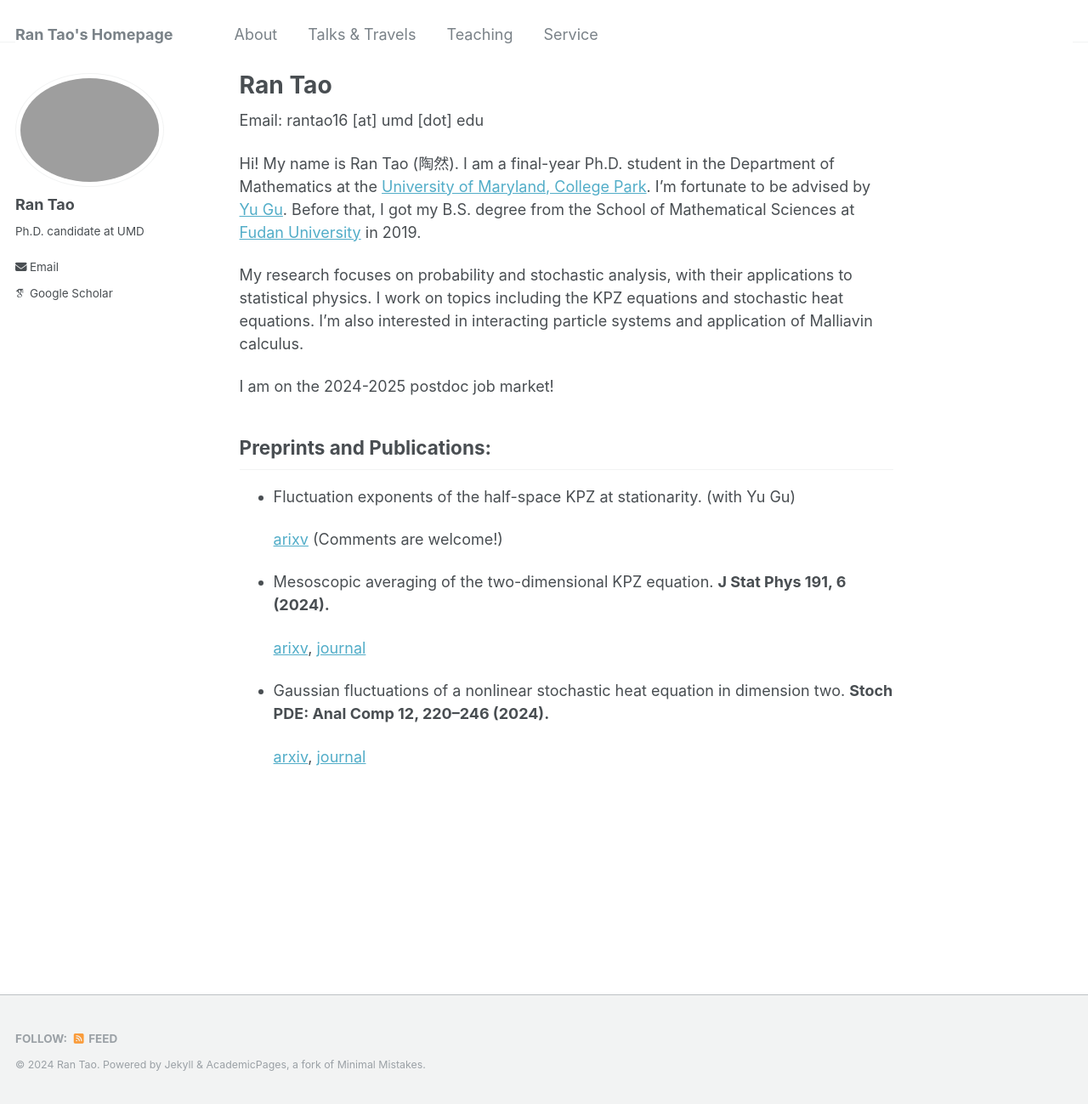
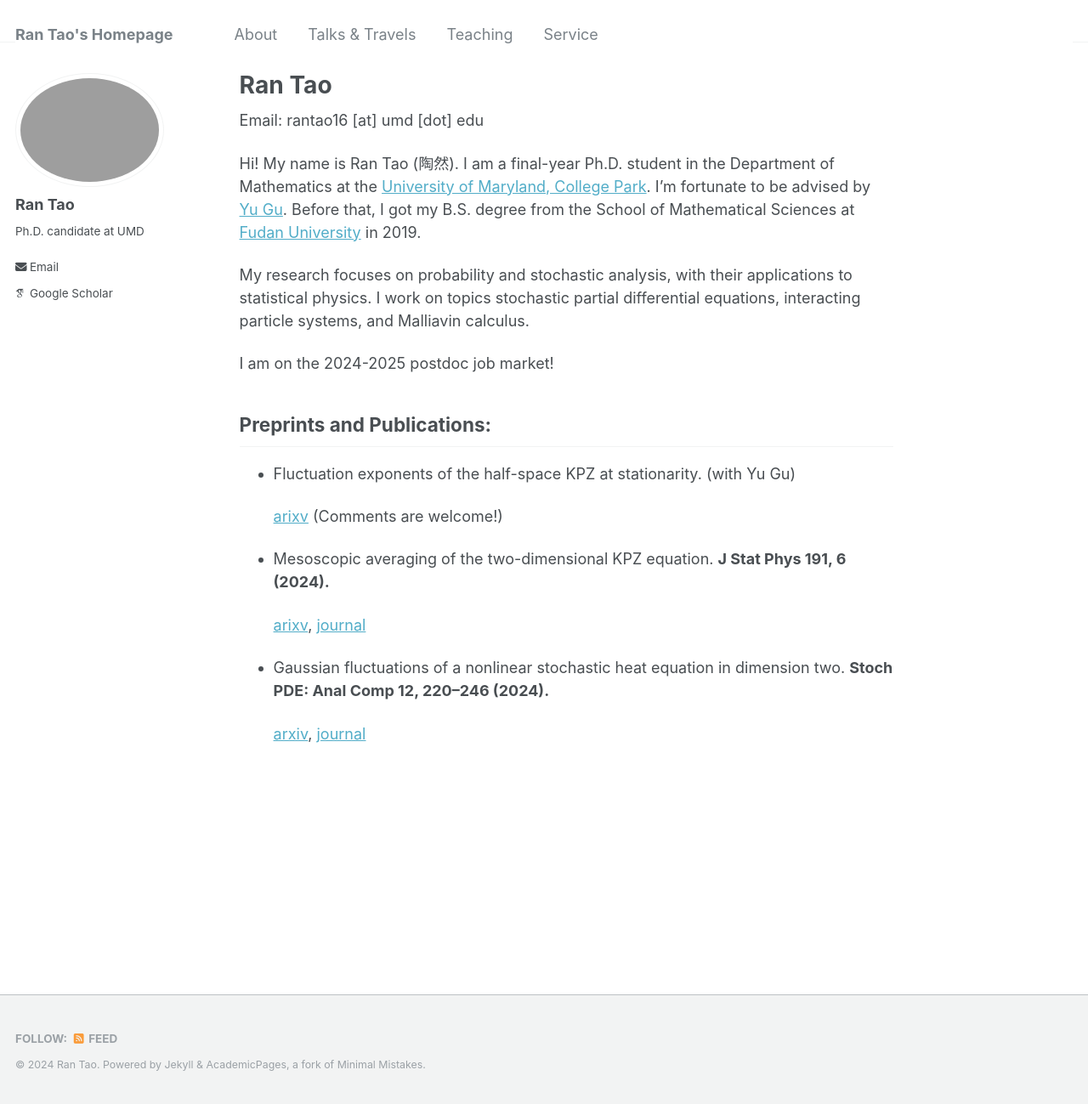
Before and after one commit to rantao16/rantao16.github.io, a Jekyll site: the page built from _pages/about.md, in a window 1280 px wide and 1299 px high. Shown: the whole window at 85% size. Built offline with Jekyll 4.4.1, drawn with Linux system fonts in a browser that asks for light colours; some web fonts are replaced.

Commit message:
Update about.md

```diff
--- a/_pages/about.md
+++ b/_pages/about.md
@@ -10,7 +10,7 @@ Email: rantao16 [at] umd [dot] edu
 
 Hi! My name is Ran Tao (陶然). I am a final-year Ph.D. student in the Department of Mathematics at the [University of Maryland, College Park](https://www-math.umd.edu/). I’m fortunate to be advised by [Yu Gu](https://www.math.umd.edu/~ygu7/). Before that, I got my B.S. degree from the School of Mathematical Sciences at [Fudan University](https://math.fudan.edu.cn/mathen/main.htm) in 2019.
 
-My research focuses on probability and stochastic analysis, with their applications to statistical physics. I work on topics including the KPZ equations and stochastic heat equations. I'm also interested in interacting particle systems and application of Malliavin calculus.
+My research focuses on probability and stochastic analysis, with their applications to statistical physics. I work on topics stochastic partial differential equations, interacting particle systems, and Malliavin calculus.
 
 I am on the 2024-2025 postdoc job market!
 
```
